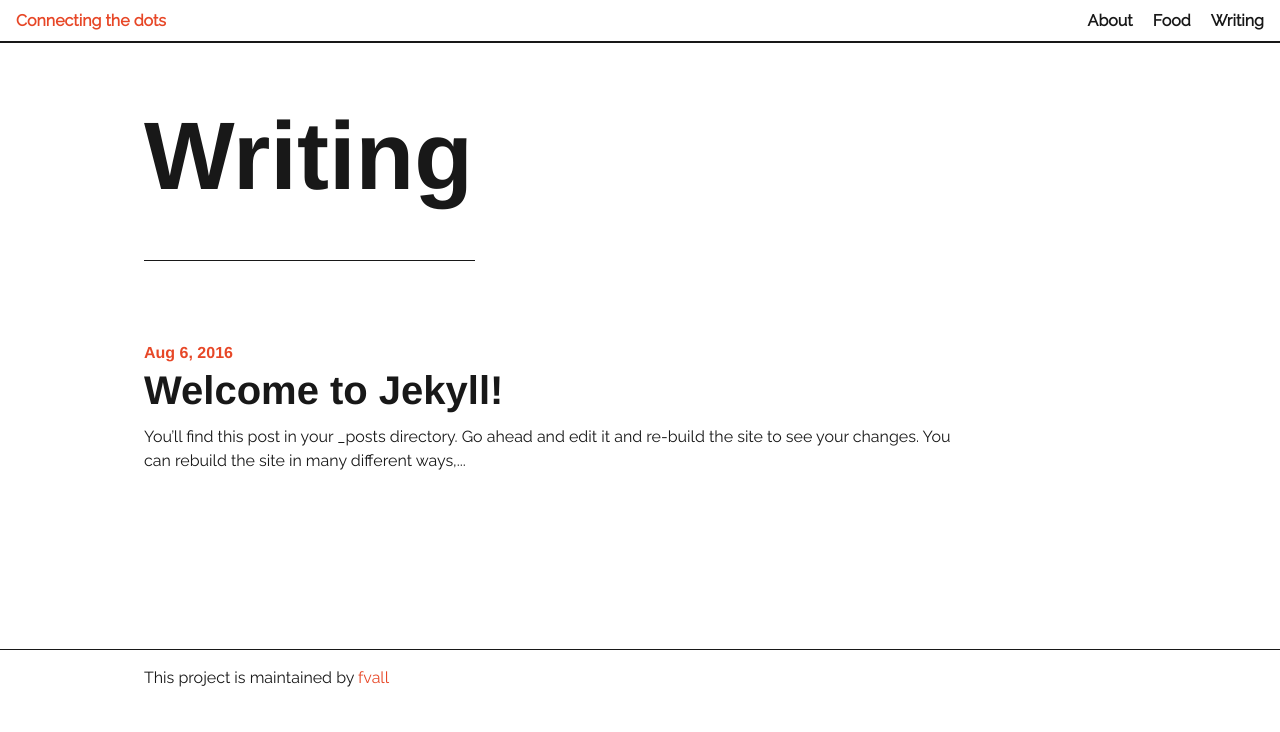
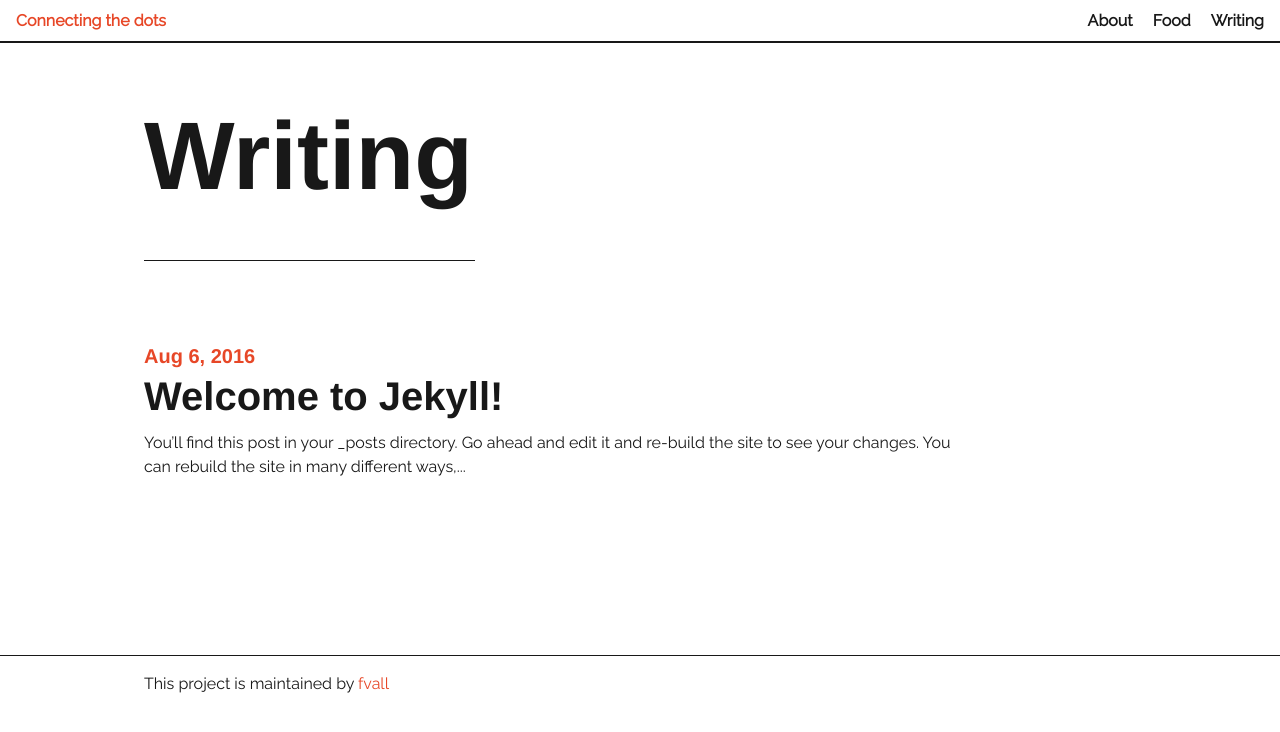
Before and after one commit to fvall/fvall.github.io, a Jekyll site: the page built from writing.html, in a window 1280 px wide. Shown: the top 732 px of the page. Built offline with Jekyll 4.4.1, drawn with Linux system fonts in a browser that asks for light colours.

Commit message:
conserta fontes na página inicial no formato telefone

```diff
--- a/_sass/_components.scss
+++ b/_sass/_components.scss
@@ -97,11 +97,25 @@
 }
 
 .summary {
+
+  font-size: 1.25 * $body-font-size;
+  @media (max-width: $breakpoint-lg) {
+    font-size: 1.0 * $body-font-size;
+
+  }
+
   p {
-    font-size: $summary-font-size;
     margin-bottom: 1em;
     width: 100%;
   }
+
+  h1, .h1 { font-size: 2em; }
+  h2, .h2 { font-size: 1.75em; }
+  h3, .h3 { font-size: 1.5em; }
+  h4, .h4 { font-size: 1.25em; }
+  h5, .h5 { font-size: 1.0em; }
+  h6, .h6 { font-size: 0.75em; text-transform: uppercase; letter-spacing: 0.02em; }
+
 }
 
 .prose {
--- a/_sass/_variables.scss
+++ b/_sass/_variables.scss
@@ -6,11 +6,10 @@
 $body-font-family: "Raleway", "Helvetica Neue", Arial, sans-serif;
 $body-font-size: $base-font-size;
 $prose-font-size: 1.0 * $body-font-size;
-$summary-font-size: 1.25 * $body-font-size;
 $header-font-family: "Spartan", "Helvetica Neue", Arial, sans-serif;
 
 // Type scale
-$h0-mobile: 4 * $body-font-size;
+$h0-mobile: 3 * $body-font-size;
 $h0-desktop: 6 * $body-font-size;
 
 $h1-size: 2.5 * $body-font-size !default;
```
